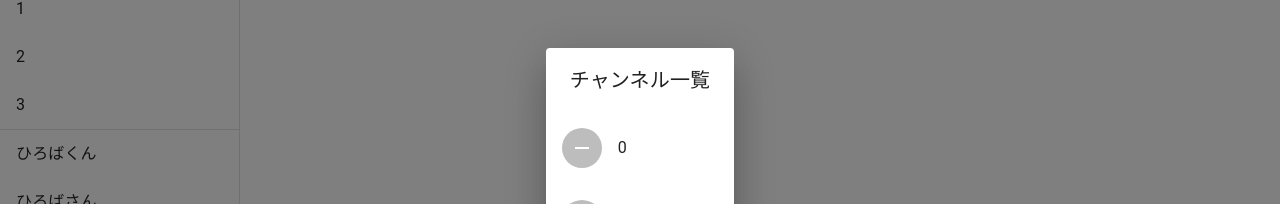
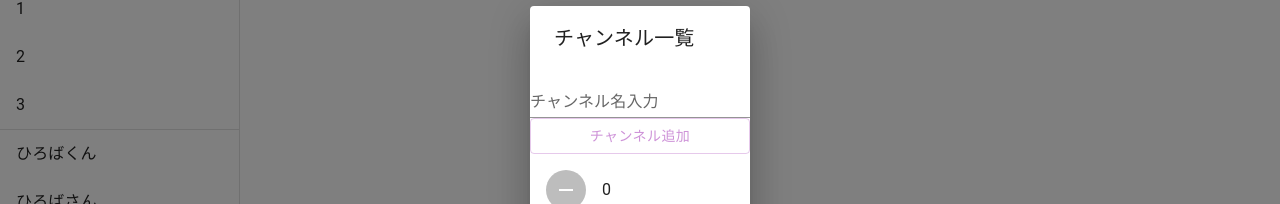
Before and after one commit to hiroba-tech-team/hirobats, a Next.js app in the folder ui/: page /index2 in a window 1280 px wide. Both pictures are taken after a click on the button "ch追加". Shown: the part 176-380 px from the top of the page. Built offline with nearby package versions, Linux system fonts and the light colour scheme; no server answers; the database is empty.

Commit message:
チャンネル追加用の枠を追加

```diff
--- a/ui/src/pages/index2.tsx
+++ b/ui/src/pages/index2.tsx
@@ -326,6 +326,9 @@ export default function Main() {
         <Dialog onClose={handleClose} open={open}>
           {/* モーダルタイトル */}
           <DialogTitle>チャンネル一覧</DialogTitle>
+          {/*チャンネル追加用の枠 */}
+          <TextField id="standard-basic" label="チャンネル名入力" variant="standard" />
+          <Button variant="outlined">チャンネル追加</Button>
           {/* リストを展開 パディングトップ*/}
           {users.channel.map((e: number, index) => (
             <List key={index}>
```
